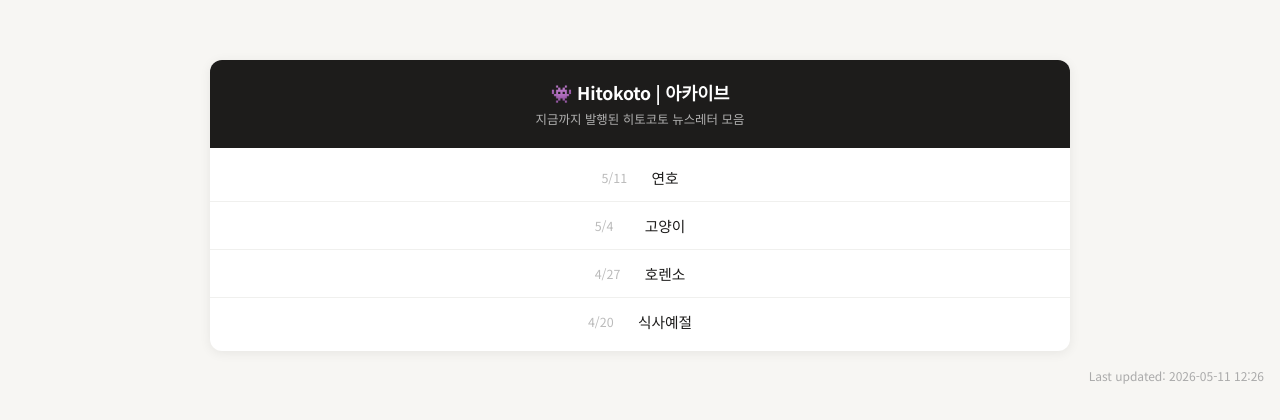
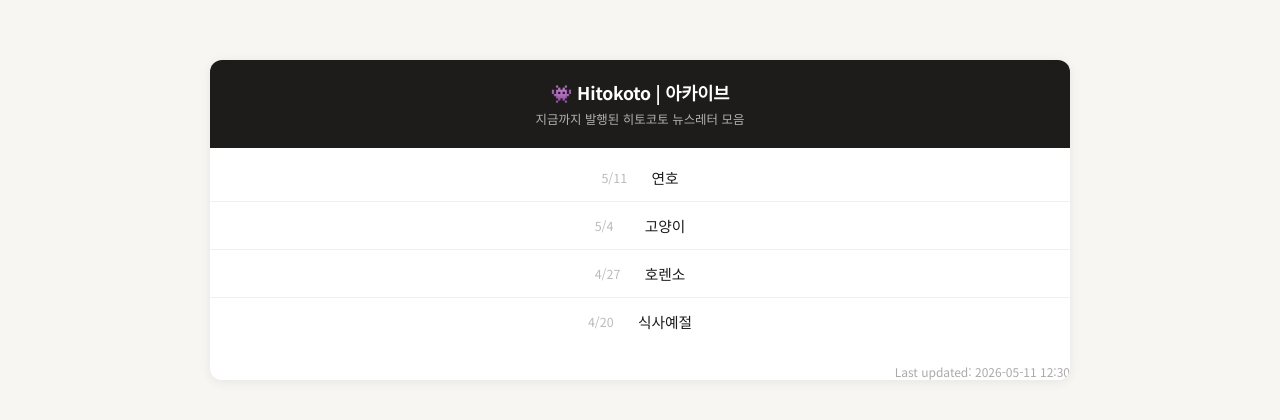
Before and after one commit to frombella/hitokoto, a website: page docs/index.html in a window 1280 px wide. Drawn offline with Linux system fonts and the light colour scheme.

Commit message:
fix: 갱신일 위치 컨테이너 기준 우측으로 수정

```diff
--- a/docs/index.html
+++ b/docs/index.html
@@ -68,7 +68,7 @@
     <li><a href="2026-04-27.html"><span class="date">4/27</span><span class="topic">호렌소</span></a></li>
     <li><a href="2026-04-20.html"><span class="date">4/20</span><span class="topic">식사예절</span></a></li>
     </ul>
+    <p style="text-align:right;font-size:12px;color:#aaa;margin:12px 0 0;">Last updated: 2026-05-11 12:30</p>
   </div>
-  <p style="text-align:right;font-size:12px;color:#aaa;margin-top:16px;">Last updated: 2026-05-11 12:26</p>
 </body>
 </html>
```
